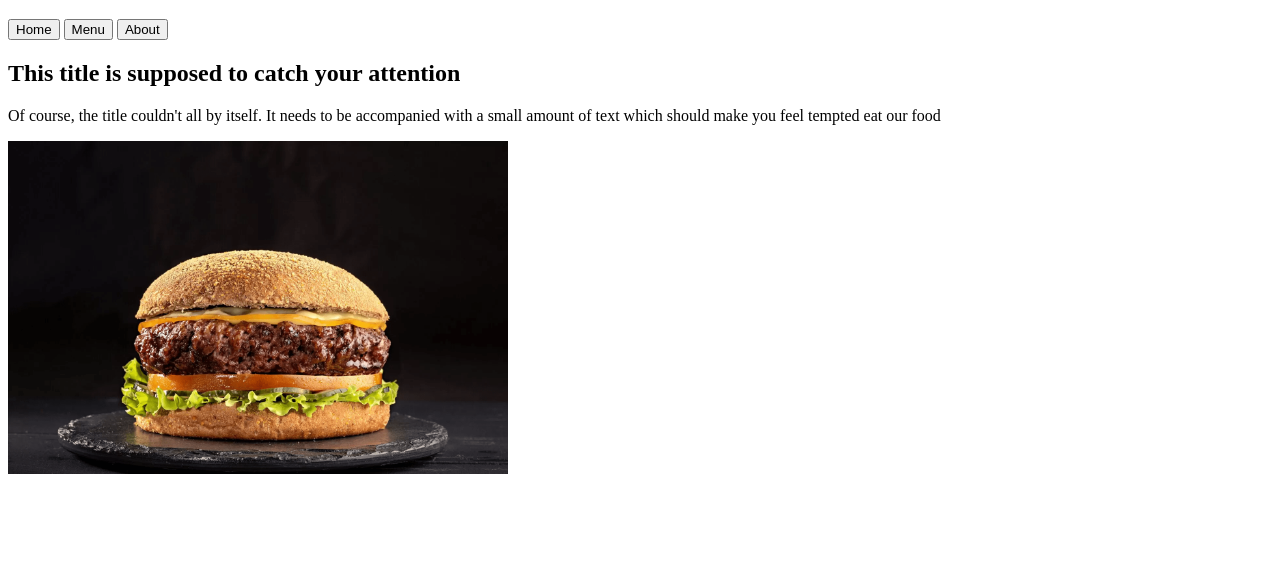
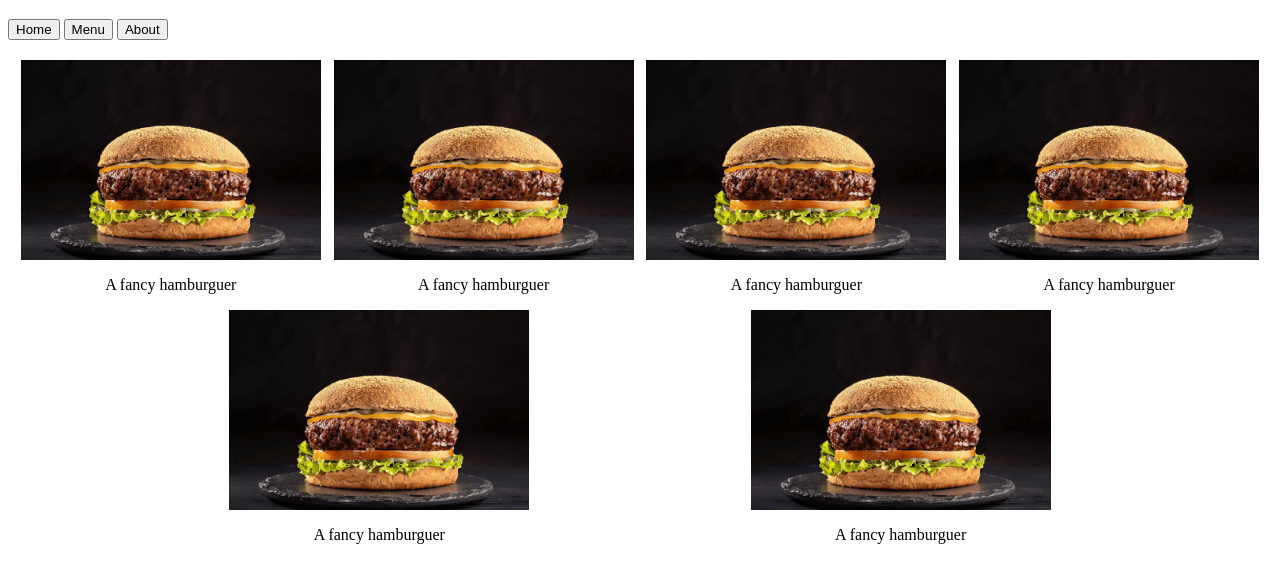
Before and after one commit to markeuzebio/restaurant-page, a website built with webpack: page src/template.html in a window 1280 px wide. Both pictures are taken after a click on the button "Menu". Shown: the part 61-644 px from the top of the page. Built offline with nearby package versions, Linux system fonts and the light colour scheme.

Commit message:
Add JS logic to change among tabs

```diff
--- a/package.json
+++ b/package.json
@@ -9,8 +9,10 @@
   "license": "ISC",
   "description": "",
   "devDependencies": {
+    "css-loader": "^7.1.2",
     "file-loader": "^6.2.0",
     "html-webpack-plugin": "^5.6.3",
+    "style-loader": "^4.0.0",
     "webpack": "^5.96.1",
     "webpack-cli": "^5.1.4",
     "webpack-dev-server": "^5.1.0"
--- /dev/null
+++ b/src/about-load.js
@@ -0,0 +1,11 @@
+const div_content = document.querySelector("#content");
+
+function loadAboutPage() {
+    const h2_subtitle = document.createElement("h2");
+
+    h2_subtitle.textContent = "There is not an About section here yet";
+
+    div_content.appendChild(h2_subtitle);
+}
+
+export default loadAboutPage;
--- a/src/page-load.js
+++ b/src/homepage-load.js
@@ -1,4 +1,6 @@
 import hamburguer_homepage_image from "./imgs/hamburguer-homepage.png"
+
+const div_content = document.querySelector("#content");
 
 function loadHomePage() {
   const h2_subtitle = document.createElement("h2");
@@ -10,9 +12,9 @@ function loadHomePage() {
   img_homepage.src = hamburguer_homepage_image;
   img_homepage.width = "500";
 
-  document.body.appendChild(h2_subtitle);
-  document.body.appendChild(p_home_paragraph);
-  document.body.appendChild(img_homepage);
+  div_content.appendChild(h2_subtitle);
+  div_content.appendChild(p_home_paragraph);
+  div_content.appendChild(img_homepage);
 }
 
 export default loadHomePage;
--- a/src/index.js
+++ b/src/index.js
@@ -1,5 +1,21 @@
-import loadHomePage from "./page-load.js"
+import loadAboutPage from "./about-load.js";
+import loadHomePage from "./homepage-load.js"
+import loadMenuPage from "./menu-load.js";
 
 loadHomePage();
 
-console.log("Hello, World!");
+function changeTab(tab_name) {
+    const div_content = document.querySelector("#content");
+
+    while(div_content.firstChild)
+        div_content.removeChild(div_content.firstChild);
+
+    if(tab_name === "Home")
+        loadHomePage();
+    else if(tab_name === "Menu")
+        loadMenuPage();
+    else
+        loadAboutPage();
+}
+
+document.querySelectorAll("nav > button").forEach((button) => button.addEventListener("click", () => changeTab(button.textContent)));
--- /dev/null
+++ b/src/menu-load.js
@@ -0,0 +1,36 @@
+import hamburguer_homepage_image from "./imgs/hamburguer-homepage.png";
+import "./styles.css";
+
+const div_content = document.querySelector("#content");
+
+function loadMenuPage() {
+    const h2_subtitle = document.createElement("h2");
+    const main_menu_container = document.createElement("main");
+    const div_menu_cards = [];
+
+    // Just create 6 div menu cards
+    for(let i = 0 ; i < 6 ; i++) {
+        const img_card_image = document.createElement("img");
+        const p_card_description = document.createElement("p");
+        div_menu_cards[i] = document.createElement("div");
+
+        // Values for recent created elements
+        img_card_image.src = hamburguer_homepage_image;
+        img_card_image.width = "300";
+        p_card_description.textContent = "A fancy hamburguer";
+
+        // Apply class to recent created card
+        div_menu_cards[i].classList.add("menu-card");
+
+        div_menu_cards[i].appendChild(img_card_image);
+        div_menu_cards[i].appendChild(p_card_description);
+        main_menu_container.appendChild(div_menu_cards[i]);
+    }
+
+    // Apply class to menu-container
+    main_menu_container.classList.add("menu-container");
+
+    div_content.appendChild(main_menu_container);
+}
+
+export default loadMenuPage;
--- /dev/null
+++ b/src/styles.css
@@ -0,0 +1,15 @@
+.menu-container, .menu-card {
+    display: flex;
+}
+
+.menu-container {
+    justify-content: space-evenly;
+    flex-wrap: wrap;
+
+    margin-top: 20px;
+}
+
+.menu-card {
+    flex-direction: column;
+    align-items: center;
+}
--- a/webpack.config.js
+++ b/webpack.config.js
@@ -18,7 +18,11 @@ module.exports = {
     rules: [
       {
         test: /\.(png|svg|jpg|jpeg|gif)$/i,
-	type: "asset/resource"
+	      type: "asset/resource"
+      },
+      {
+        test: /\.css$/i,
+        use: ["style-loader", "css-loader"]
       }
     ]
   }
```
Also changed, not shown: src/template.html (+3 -8 lines).
